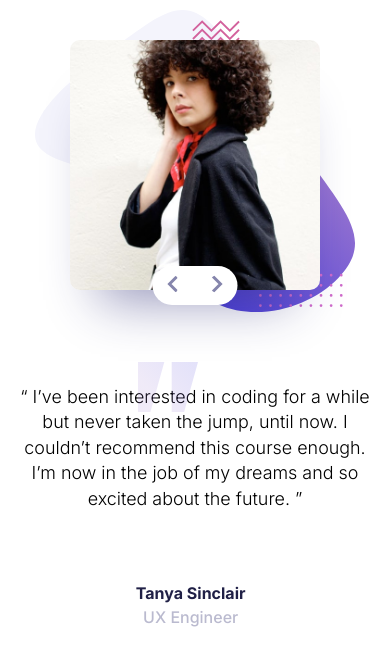
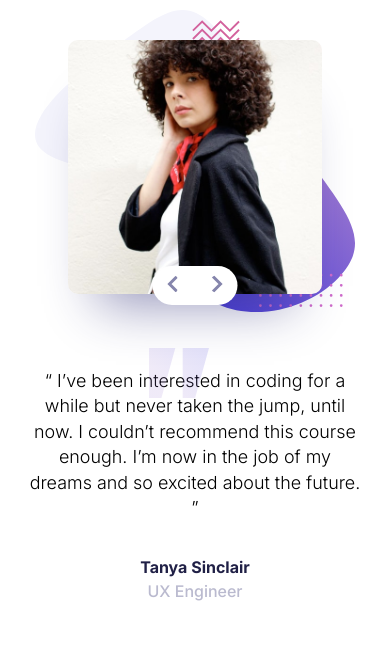
Before and after one commit to FelipeAmorimDev/Coding-Bootcamp-Testimonials-Slider, a plain HTML site: page index.html in a window 390 px wide. Drawn offline with Linux system fonts and the light colour scheme.

Commit message:
Ajustado enfeite quote em todas medias

```diff
--- a/css/home/testemonial-content.css
+++ b/css/home/testemonial-content.css
@@ -22,9 +22,9 @@
 
 }
 
-.testimonial-content .testimonial-quote blockquote h1,.testimonial-content .testimonial-quote p{
-  padding-bottom: 40px;
-  max-width: 32ch;
+.testimonial-content .testimonial-quote blockquote h1,.testimonial-content .testimonial-quote blockquote p{
+  padding-bottom: 20px;
+  max-width: 30ch;
   position: relative;
 
 }
@@ -78,13 +78,17 @@
 }
 
 .testimonial-content.felipe{
+  display: none;
 
-  display: none;
 }
-
+.testimonial-content.felipe img{
+  height: 540px;
+}
 .testimonial-content.tanya.active{
   display: grid;
 }
+
+
 
 /*Botoes*/
 .button-container{
@@ -122,7 +126,8 @@
   .testimonial-content .testimonial-quote blockquote h1::before,.testimonial-content .testimonial-quote blockquote p::before{
    background-size: 80px;
    background-repeat: no-repeat;
-   top: 4px;
+   top: -18px;
+   left: 116px;
   }
 
   .testimonial-content .img-user{
@@ -131,8 +136,11 @@
     place-self: center;
     width: 420px;
   }
+  .testimonial-content.felipe img{
+    height: 420px;
+  }
   .testimonial-content .testimonial-quote blockquote h1,.testimonial-content .testimonial-quote blockquote p{
-    padding-top: 40px;
+    padding-top: 20px;
 
   }
   .testimonial-quote{
@@ -148,7 +156,11 @@
 @media (max-width:600px){
 
   .testimonial-content .img-user{
-    max-width: 250px;
+    max-width: 254px;
+
+  }
+  .testimonial-content.felipe img{
+    height: 254px;
   }
   .testimonial-content{
     background-size: 320px;
@@ -158,7 +170,7 @@
     padding-bottom: 60px;
   }
   .testimonial-quote blockquote{
-    min-height: 240px;
+    min-height: 210px;
   }
   .testimonial-content .testimonial-quote p{
     flex-direction: column;
@@ -167,7 +179,7 @@
   .testimonial-content .testimonial-quote blockquote h1::before,.testimonial-content .testimonial-quote blockquote p::before{
     background-size: 60px;
     background-repeat: no-repeat;
-    top: 18px;
+    top: 0px;
     left: 120px;
    }
    .main{
@@ -185,9 +197,7 @@
   .testimonial-content .testimonial-quote h1::before{
     left: 120px;
   }
-  .testimonial-content .img-user{
-    max-width: 254px;
-  }
+
   .testimonial-content{
     margin: 0px 20px;
     background-size: 320px;
--- a/index.html
+++ b/index.html
@@ -74,7 +74,7 @@
           </p>
         </div>
         <div class="img-user">
-          <img src="./images/image-felipe.jpg" alt="Tanya Sinclair" height="540">
+          <img src="./images/image-felipe.jpg" alt="Tanya Sinclair">
         </div>
       </div>
       <div class="button-container">
```
